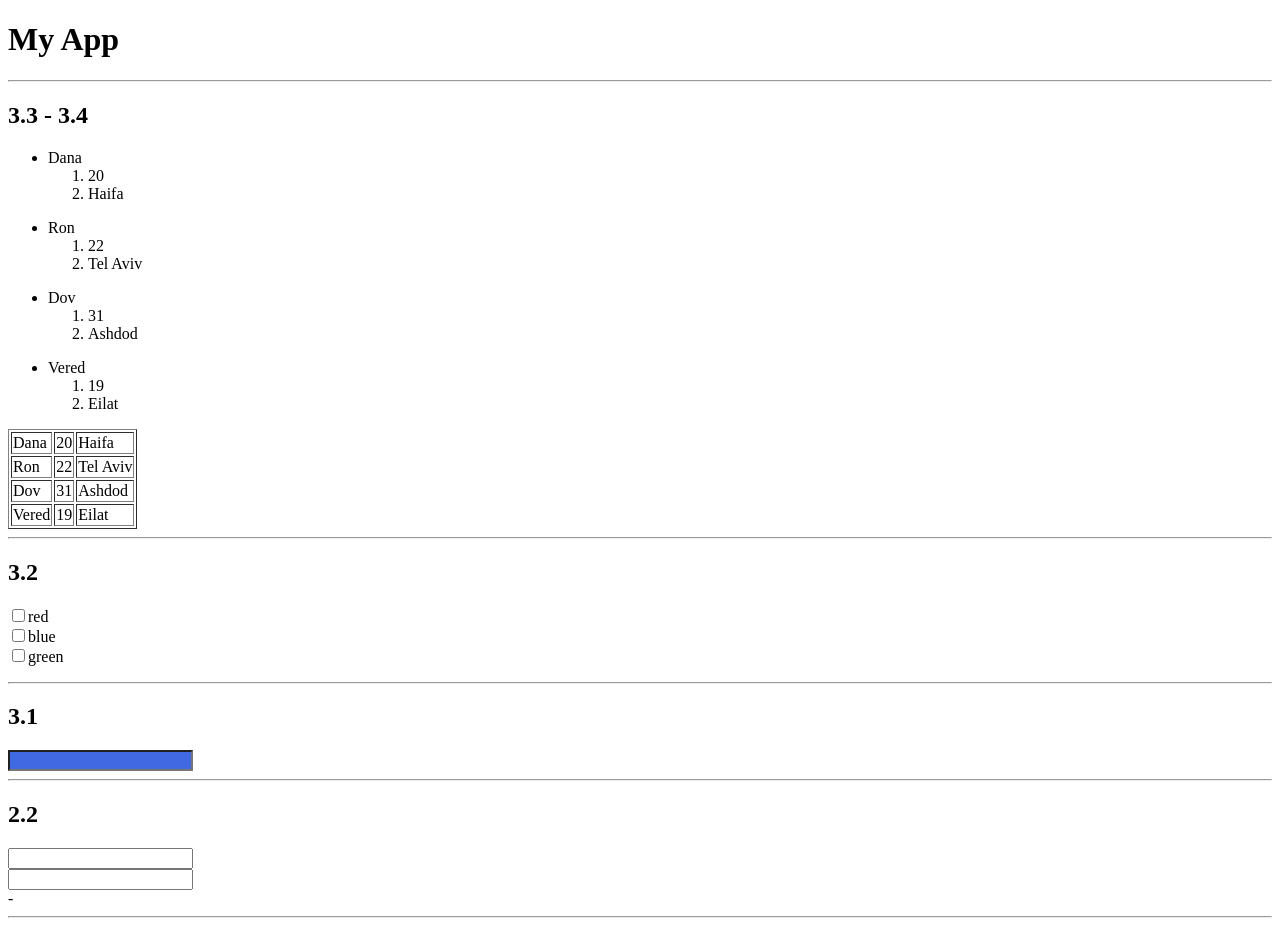
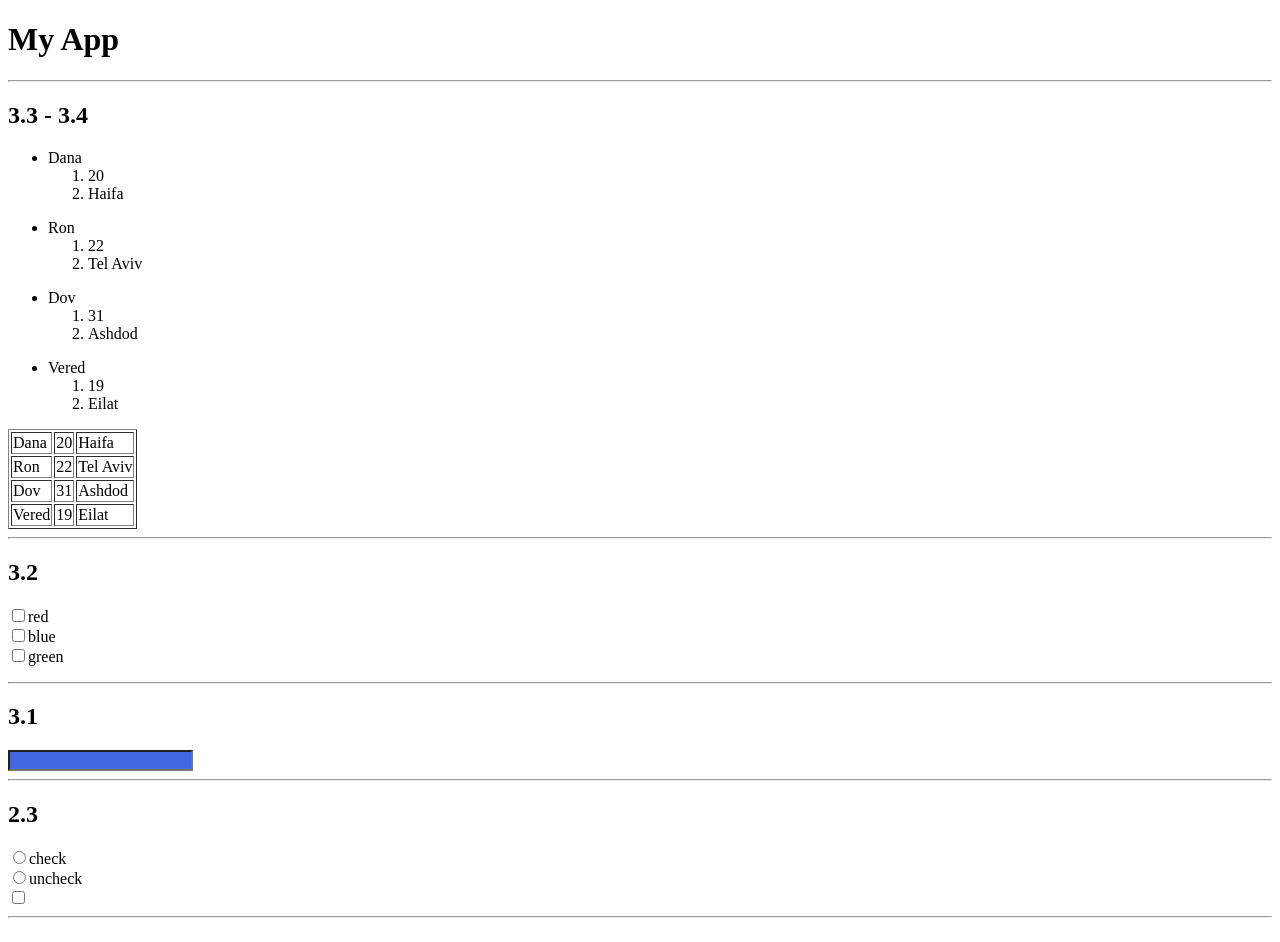
Before and after one commit to UrielZyx/Angular-course, an Angular app in the folder myApp/: page / in a window 1280 px wide. Shown: the top 942 px of the page. Built offline with nearby package versions, Linux system fonts and the light colour scheme.

Commit message:
Ex2.3 + weird issue with radio button assignment

```diff
--- a/myApp/src/app/app.component.html
+++ b/myApp/src/app/app.component.html
@@ -7,6 +7,8 @@
 <hr/>
 <app-ex3q1></app-ex3q1>
 <hr/>
+<app-ex2q3></app-ex2q3>
+<hr/>
 <app-length-sensitive-boxes></app-length-sensitive-boxes>
 <hr/>
 <app-person-comp></app-person-comp>
--- a/myApp/src/app/app.module.ts
+++ b/myApp/src/app/app.module.ts
@@ -8,6 +8,7 @@ import { LengthSensitiveBoxesComponent } from './exercise2/length-sensitive-boxe
 import { Ex3q1Component } from './ex3/ex3q1/ex3q1.component';
 import { Ex3q2Component } from './ex3/ex3q2/ex3q2.component';
 import { Ex3q3Component } from './ex3/ex3q3/ex3q3.component';
+import { Ex2q3Component } from './exercise2/ex2q3/ex2q3.component';
 
 @NgModule({
   declarations: [
@@ -16,7 +17,8 @@ import { Ex3q3Component } from './ex3/ex3q3/ex3q3.component';
     LengthSensitiveBoxesComponent,
     Ex3q1Component,
     Ex3q2Component,
-    Ex3q3Component
+    Ex3q3Component,
+    Ex2q3Component
   ],
   imports: [
     BrowserModule,
--- /dev/null
+++ b/myApp/src/app/exercise2/ex2q3/ex2q3.component.html
@@ -0,0 +1,21 @@
+<h2>2.3</h2>
+
+<input type="radio" name="check" (click)="click(true)">
+<label for="radio1">check</label>
+<br/>
+<input type="radio" name="check" (click)="click(false)">
+<label for="radio2">uncheck</label>
+<br/>
+
+<input type="checkbox" [checked]="isChecked">
+
+<!-- Why is the radio button not working properly here?
+<br/><br/>
+<input type="radio" name="test" (click)="valueForTesting=true">
+<label for="radio1">check</label>
+<br/>
+<input type="radio" name="test" (click)="valueForTesting=false">
+<label for="radio2">uncheck</label>
+<br/>
+<input type="checkbox" [checked]="valueForTesting">
+-->
--- /dev/null
+++ b/myApp/src/app/exercise2/ex2q3/ex2q3.component.ts
@@ -0,0 +1,23 @@
+import { Component, OnInit } from '@angular/core';
+
+@Component({
+  selector: 'app-ex2q3',
+  templateUrl: './ex2q3.component.html',
+  styleUrls: ['./ex2q3.component.css']
+})
+export class Ex2q3Component implements OnInit {
+
+  x:String = ""
+  isChecked:boolean = false
+  valueForTesting:boolean = false
+
+  constructor() { }
+
+  ngOnInit(): void {
+  }
+
+  click(value:boolean) {
+    this.isChecked = value
+  }
+
+}
```
Also changed, not shown: myApp/src/app/exercise2/ex2q3/ex2q3.component.css (added), 1 other file (tests, documents, lock files or other folders).
